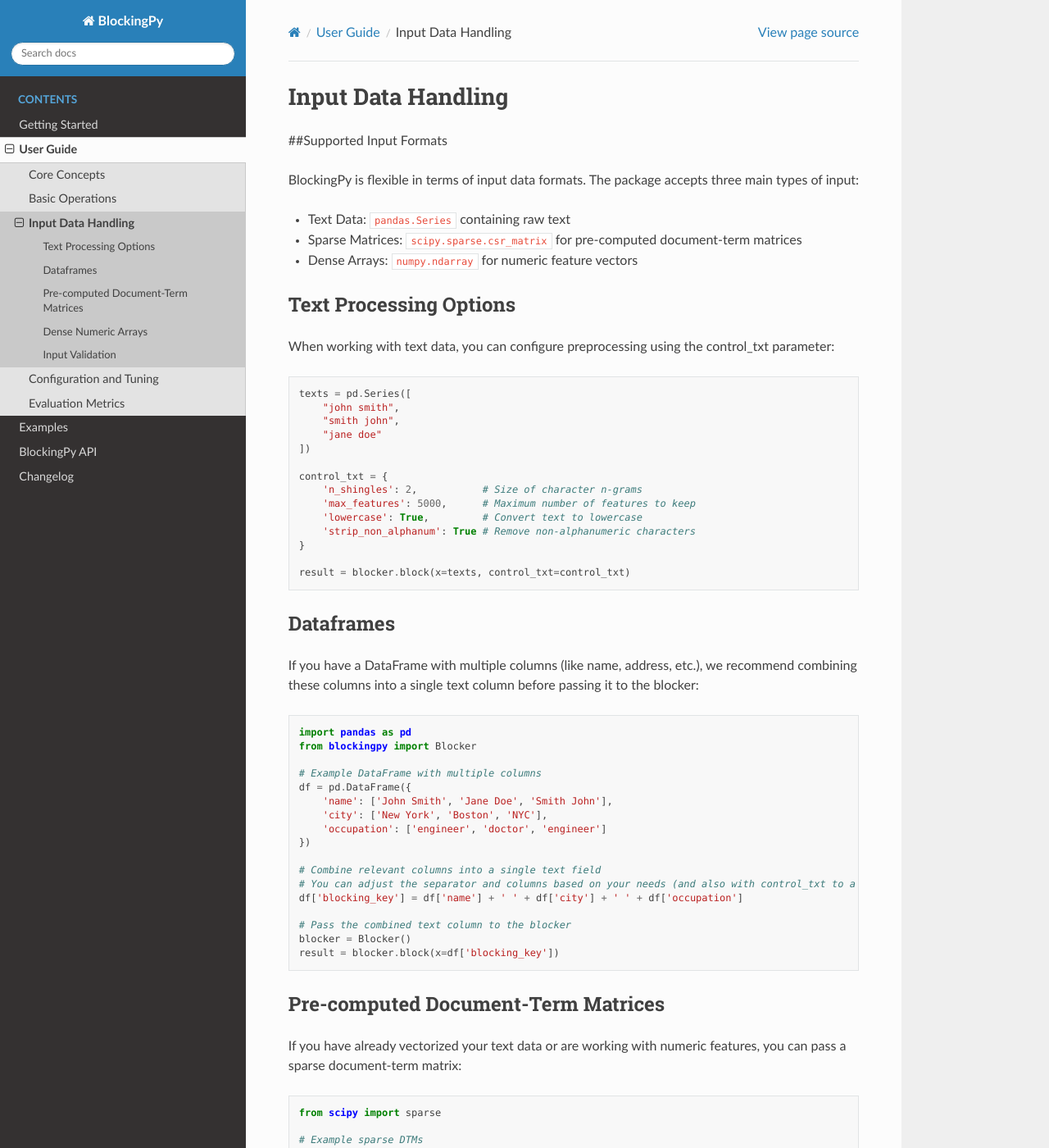
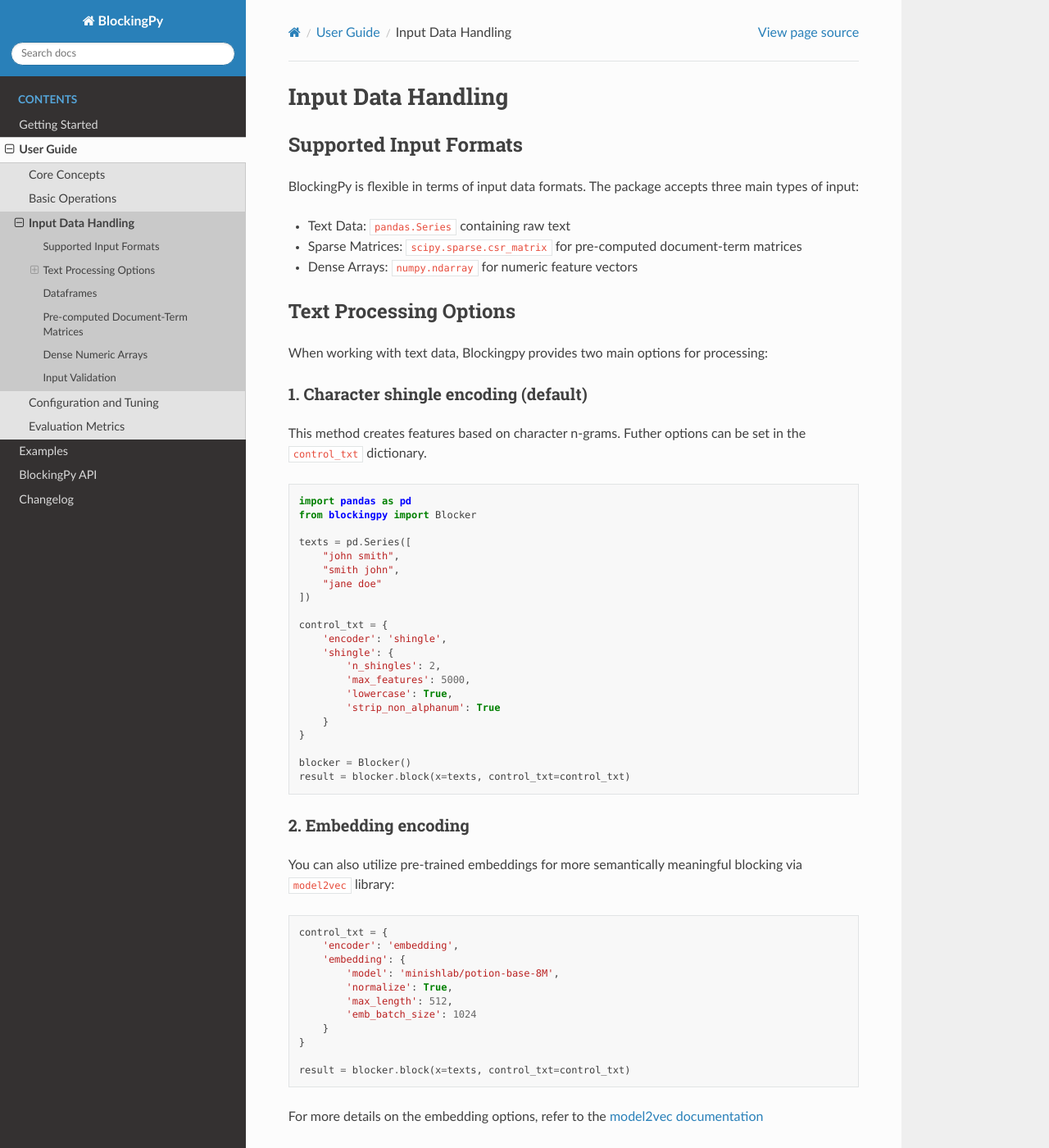
Before and after one commit to ncn-foreigners/BlockingPy, a Sphinx documentation site: the page built from docs/user_guide/input_data_handling.md, in a window 1280 px wide and 1400 px high. Shown: the whole window at 82% size. Built offline with Sphinx 7.4.7 and the Read the Docs theme 3.1.0, drawn with Linux system fonts in a browser that asks for light colours.

Commit message:
docs update after embedding

````diff
--- a/docs/user_guide/input_data_handling.md
+++ b/docs/user_guide/input_data_handling.md
@@ -1,7 +1,7 @@
 (input_data_handling)=
 # Input Data Handling
 
-##Supported Input Formats
+## Supported Input Formats
 
 BlockingPy is flexible in terms of input data formats. The package accepts three main types of input:
 
@@ -11,9 +11,16 @@
 
 ## Text Processing Options
 
-When working with text data, you can configure preprocessing using the control_txt parameter:
+When working with text data, Blockingpy provides two main options for processing:
+
+### 1. Character shingle encoding (default)
+
+This method creates features based on character n-grams. Futher options can be set in the `control_txt` dictionary.
 
 ```python
+import pandas as pd
+from blockingpy import Blocker
+
 texts = pd.Series([
     "john smith",
     "smith john",
@@ -21,14 +28,36 @@
 ])
 
 control_txt = {
-    'n_shingles': 2,           # Size of character n-grams
-    'max_features': 5000,      # Maximum number of features to keep
-    'lowercase': True,         # Convert text to lowercase
-    'strip_non_alphanum': True # Remove non-alphanumeric characters
+    'encoder': 'shingle',
+    'shingle': {
+        'n_shingles': 2,
+        'max_features': 5000,
+        'lowercase': True,
+        'strip_non_alphanum': True
+    }
+}
+
+blocker = Blocker()
+result = blocker.block(x=texts, control_txt=control_txt)
+```
+
+### 2. Embedding encoding
+You can also utilize pre-trained embeddings for more semantically meaningful blocking via `model2vec` library:
+```python
+control_txt = {
+    'encoder': 'embedding',
+    'embedding': {
+        'model': 'minishlab/potion-base-8M',
+        'normalize': True,
+        'max_length': 512,
+        'emb_batch_size': 1024
+    }
 }
 
 result = blocker.block(x=texts, control_txt=control_txt)
 ```
+For more details on the embedding options, refer to the [model2vec documentation](https://github.com/MinishLab/model2vec)
+
 ## Dataframes
 
 If you have a DataFrame with multiple columns (like name, address, etc.), we recommend combining these columns into a single text column before passing it to the blocker:
````
Also changed, not shown: docs/changelog.md (+4 -0 lines), docs/getting_started/quickstart.md (+1 -1 lines), docs/user_guide/configuration_tuning.md (+17 -5 lines).
